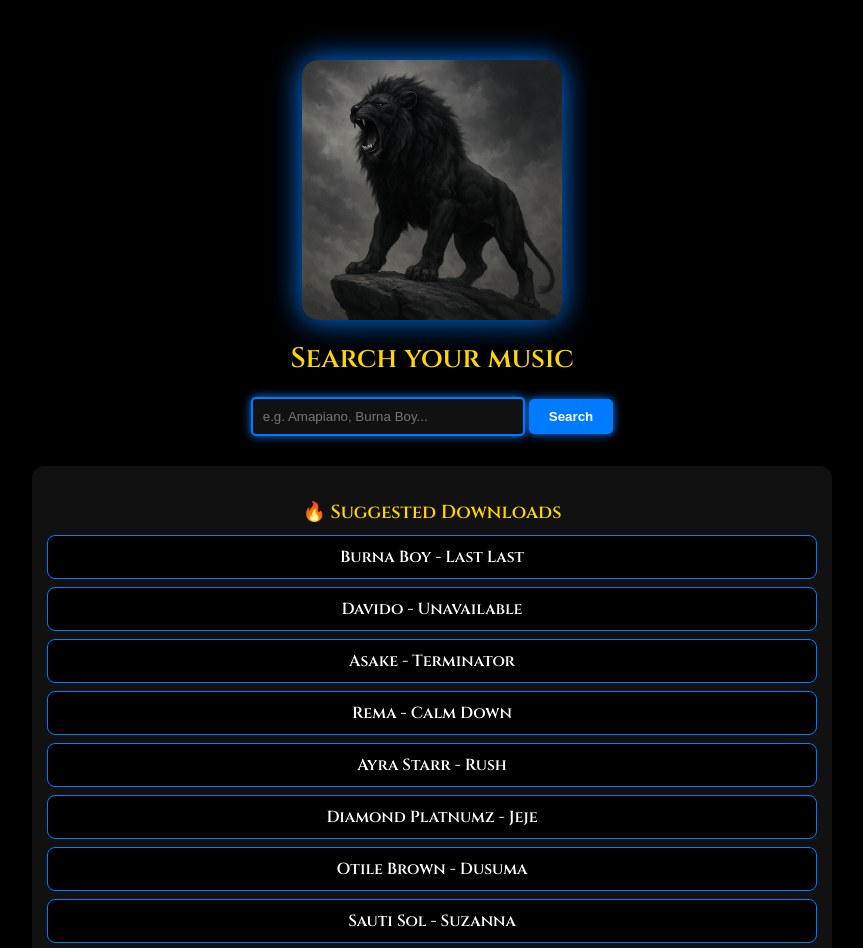
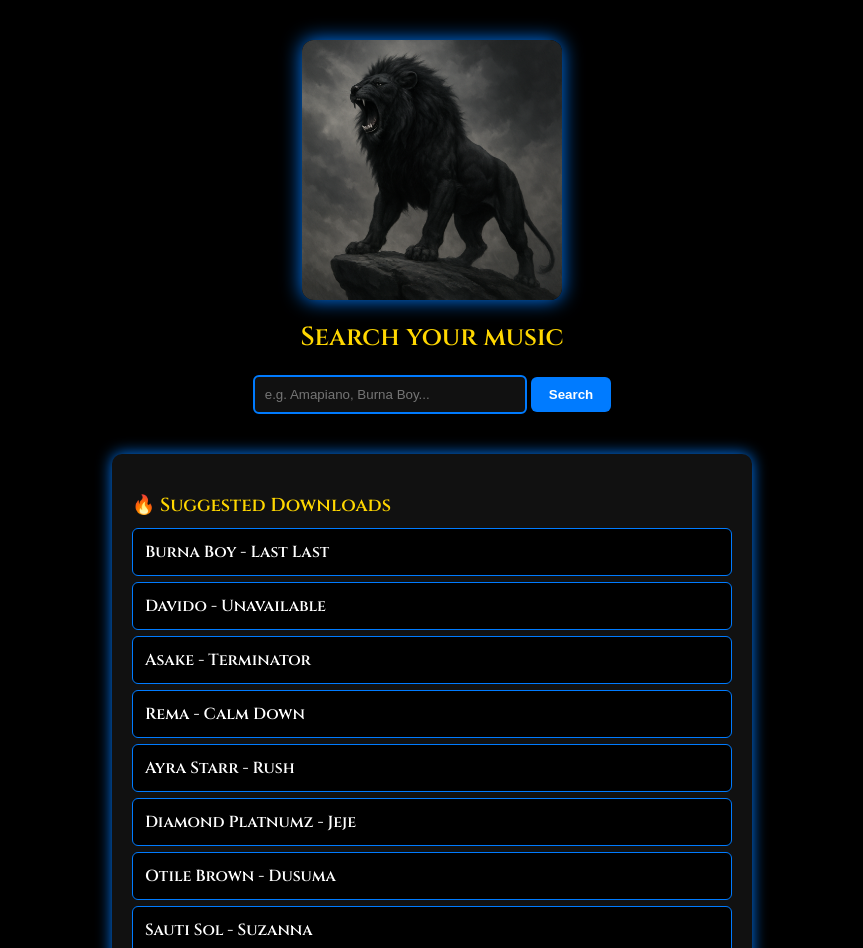
Before and after one commit to mastrerahl/MUsical-Rahl, a website: page index.html in a window 1280 px wide. Shown: the top 948 px of the page, without its empty margins (208-1071 px from the left). Drawn offline with Linux system fonts and the light colour scheme.

Commit message:
Update style.css

```diff
--- a/style.css
+++ b/style.css
@@ -9,59 +9,55 @@ body {
 
 .container {
   padding: 20px;
-  margin: 20px auto;
-  max-width: 800px;
 }
 
 .logo {
   width: 260px;
   margin: 20px auto;
   display: block;
-  border-radius: 16px;
-  box-shadow: 0 0 30px #007bff;
+  border-radius: 12px;
+  box-shadow: 0 0 20px #007bff;
 }
 
 h1 {
-  font-size: 28px;
-  margin-top: 10px;
+  font-size: 26px;
   color: gold;
+  margin: 10px 0;
 }
 
 .search-box {
-  margin-top: 20px;
+  margin: 20px 0;
 }
 
 .search-box input {
   padding: 10px;
   width: 250px;
   border: 2px solid #007bff;
-  border-radius: 5px;
+  border-radius: 6px;
   background-color: #111;
   color: white;
-  box-shadow: 0 0 10px #007bff;
 }
 
 .search-box button {
-  padding: 10px 20px;
+  padding: 10px 18px;
   background-color: #007bff;
   border: none;
-  border-radius: 5px;
+  color: white;
   font-weight: bold;
-  color: white;
+  border-radius: 6px;
   cursor: pointer;
-  box-shadow: 0 0 10px #007bff;
-}
-
-.results-area {
-  margin-top: 30px;
-  color: white;
 }
 
 .suggestions-area {
-  margin-top: 30px;
+  margin-top: 40px;
   background-color: #111;
-  border-radius: 12px;
-  padding: 15px;
+  padding: 20px;
+  border-radius: 10px;
+  box-shadow: 0 0 15px #007bff;
+  text-align: left;
+  max-width: 600px;
+  margin-left: auto;
+  margin-right: auto;
 }
 
 .suggestions-area h3 {
@@ -76,25 +72,23 @@ h1 {
 }
 
 .suggestions-list li {
-  padding: 10px;
-  margin: 8px 0;
+  padding: 12px;
   background: #000;
   border: 1px solid #007bff;
-  border-radius: 8px;
+  margin: 6px 0;
+  border-radius: 6px;
   color: white;
   cursor: pointer;
-  transition: 0.2s ease;
-  display: block;
+  transition: 0.2s;
 }
 
 .suggestions-list li:hover {
   background: #007bff;
-  color: white;
-  font-weight: bold;
+  color: gold;
 }
 
 footer {
-  margin-top: 60px;
+  margin-top: 40px;
   font-size: 14px;
   color: gray;
 }
```
